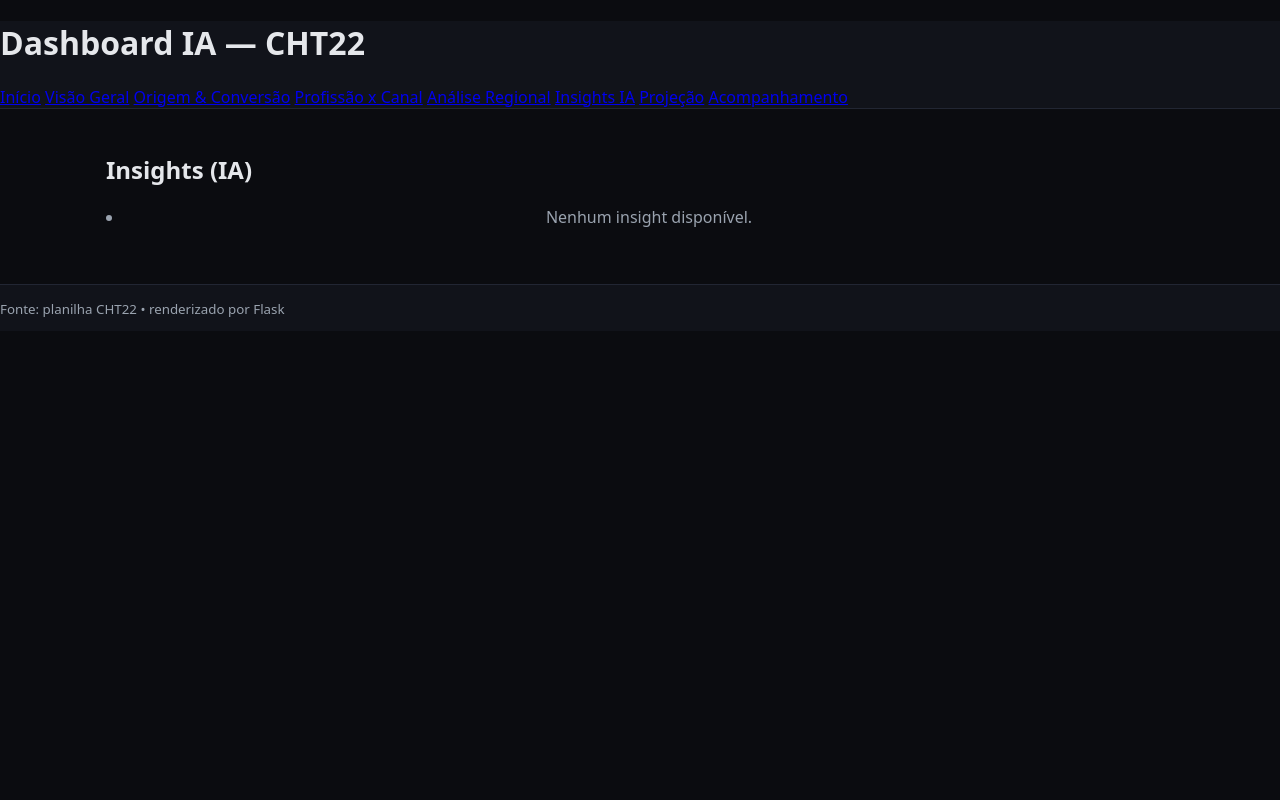
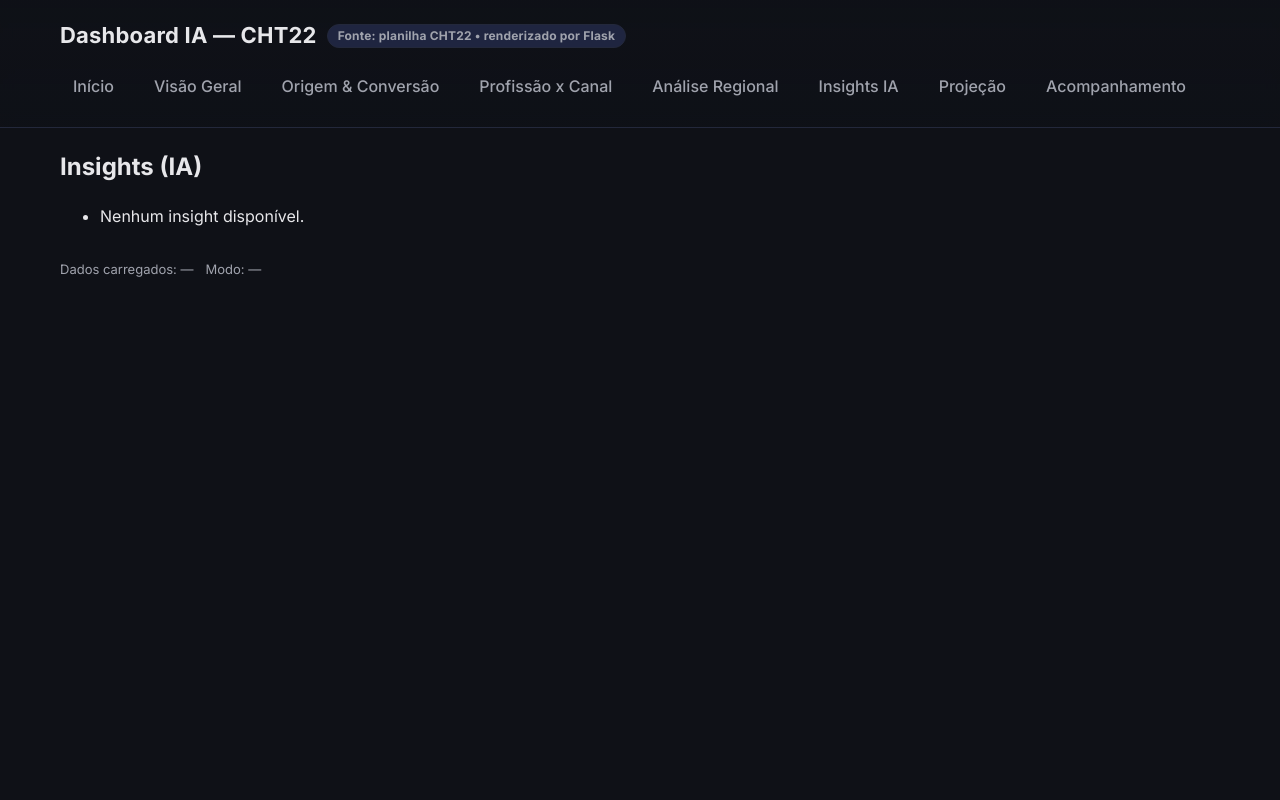
Before and after one commit to MacDowell354/dashboard-nandamac-ia, a Python web app: template templates/insights_ia.html in a window 1280 px wide. Run offline with Jinja, Linux system fonts and the light colour scheme; the template is opened without the code that fills it, so the values that code supplies are empty.

Commit message:
Update base.html

```diff
--- a/templates/base.html
+++ b/templates/base.html
@@ -1,53 +1,115 @@
-<!doctype html>
+<!DOCTYPE html>
 <html lang="pt-br">
 <head>
   <meta charset="utf-8" />
-  <meta name="viewport" content="width=device-width, initial-scale=1" />
-  <title>Dashboard CHT22</title>
-  <link rel="stylesheet" href="{{ url_for('static', filename='styles.css') }}" />
+  <meta name="viewport" content="width=device-width,initial-scale=1" />
+  <title>Dashboard IA — CHT22</title>
+  <link rel="preconnect" href="https://fonts.googleapis.com">
+  <link rel="preconnect" href="https://fonts.gstatic.com" crossorigin>
+  <link href="https://fonts.googleapis.com/css2?family=Inter:wght@400;500;600;700&display=swap" rel="stylesheet">
+  <style>
+    :root {
+      --bg:#0f1117;
+      --card:#151925;
+      --text:#e7e7ea;
+      --muted:#a0a3ad;
+      --brand:#8b5cf6; /* roxo */
+      --brand-2:#22d3ee; /* ciano leve para detalhes */
+      --border:#23283b;
+      --active:#1f2540;
+    }
+    *{box-sizing:border-box}
+    html,body{height:100%}
+    body{
+      margin:0;
+      background:var(--bg);
+      color:var(--text);
+      font-family:Inter,system-ui,-apple-system,Segoe UI,Roboto,Ubuntu,'Helvetica Neue','Noto Sans',Arial,sans-serif;
+      line-height:1.45;
+    }
+    a{color:inherit;text-decoration:none}
+    header{
+      border-bottom:1px solid var(--border);
+      position:sticky;top:0;z-index:10;
+      background:linear-gradient(180deg,rgba(15,17,23,.95),rgba(15,17,23,.85));
+      backdrop-filter:saturate(180%) blur(8px);
+    }
+    .wrap{max-width:1200px;margin:0 auto;padding:20px}
+    .brand{
+      font-weight:700;font-size:22px;letter-spacing:.2px;display:flex;gap:10px;align-items:center
+    }
+    .pill{display:inline-flex;align-items:center;gap:8px;padding:2px 10px;border:1px solid var(--border);border-radius:999px;background:var(--active);font-size:12px;color:var(--muted)}
+    nav{display:flex;gap:14px;flex-wrap:wrap;margin-top:14px}
+    nav a{
+      padding:8px 12px;border-radius:10px;border:1px solid transparent;color:var(--muted);
+      transition:.18s ease background,.18s ease color,.18s ease border-color;
+      font-weight:500
+    }
+    nav a:hover{color:var(--text);background:#151a2b;border-color:var(--border)}
+    nav a.active{
+      color:var(--text);background:var(--active);border-color:var(--border)
+    }
+    main{max-width:1200px;margin:22px auto;padding:0 20px}
+    .card{
+      background:var(--card);border:1px solid var(--border);
+      border-radius:14px;padding:18px 18px
+    }
+    footer{max-width:1200px;margin:32px auto 40px;padding:0 20px;color:var(--muted);font-size:13px}
+    .meta{display:flex;gap:12px;flex-wrap:wrap}
+    .meta a{color:var(--muted);text-decoration:underline dotted}
+  </style>
 </head>
 <body>
+  <header>
+    <div class="wrap">
+      <div class="brand">
+        Dashboard IA — CHT22
+        <span class="pill">Fonte: planilha CHT22 • renderizado por Flask</span>
+      </div>
 
-  <header class="topbar">
-    <h1>Dashboard IA — CHT22</h1>
-    <nav class="mainnav">
+      <!-- Navegação: usamos request.path para marcar o item ativo -->
+      <nav>
         <a href="{{ url_for('index') }}"
-         class="{{ 'active' if current_path == '/' else '' }}">Início</a>
+           class="{{ 'active' if request.path == '/' else '' }}">Início</a>
 
         <a href="{{ url_for('visao_geral') }}"
-         class="{{ 'active' if current_path.startswith('/visao-geral') else '' }}">Visão Geral</a>
+           class="{{ 'active' if request.path.startswith('/visao-geral') else '' }}">Visão Geral</a>
 
         <a href="{{ url_for('origem_conversao') }}"
-         class="{{ 'active' if current_path.startswith('/origem-conversao') else '' }}">Origem & Conversão</a>
+           class="{{ 'active' if request.path.startswith('/origem-conversao') else '' }}">Origem & Conversão</a>
 
         <a href="{{ url_for('profissao_por_canal') }}"
-         class="{{ 'active' if current_path.startswith('/profissao-por-canal') else '' }}">Profissão x Canal</a>
+           class="{{ 'active' if request.path.startswith('/profissao-por-canal') else '' }}">Profissão x Canal</a>
 
         <a href="{{ url_for('analise_regional') }}"
-         class="{{ 'active' if current_path.startswith('/analise-regional') else '' }}">Análise Regional</a>
+           class="{{ 'active' if request.path.startswith('/analise-regional') else '' }}">Análise Regional</a>
 
         <a href="{{ url_for('insights_ia') }}"
-         class="{{ 'active' if current_path.startswith('/insights-ia') else '' }}">Insights IA</a>
+           class="{{ 'active' if request.path.startswith('/insights-ia') else '' }}">Insights IA</a>
 
         <a href="{{ url_for('projecao_resultados') }}"
-         class="{{ 'active' if current_path.startswith('/projecao-resultados') else '' }}">Projeção</a>
+           class="{{ 'active' if request.path.startswith('/projecao-resultados') else '' }}">Projeção</a>
 
-      <!-- NOVO: rota existente criada no app.py -->
         <a href="{{ url_for('acompanhamento_vendas') }}"
-         class="{{ 'active' if current_path.startswith('/acompanhamento-vendas') else '' }}">Acompanhamento</a>
+           class="{{ 'active' if request.path.startswith('/acompanhamento-vendas') else '' }}">Acompanhamento</a>
       </nav>
+    </div>
   </header>
 
-  <main class="container">
-    {% block content %}{% endblock %}
+  <main>
+    {% block content %}
+      <!-- Conteúdo das páginas entra aqui -->
+      <div class="card">
+        <p>Carregando…</p>
+      </div>
+    {% endblock %}
   </main>
 
-  <footer class="footer">
-    <small>Fonte: planilha CHT22 • renderizado por Flask</small>
-    {% if last_loaded %}
-      <small style="margin-left:12px;opacity:.7">Dados carregados: {{ last_loaded }} (modo: {{ data_mode or '—' }})</small>
-    {% endif %}
+  <footer>
+    <div class="meta">
+      <span>Dados carregados: {{ last_loaded or '—' }}</span>
+      <span>Modo: {{ data_mode or '—' }}</span>
+    </div>
   </footer>
-
 </body>
 </html>
```
Lines whose indentation alone changed are shown as unchanged.
